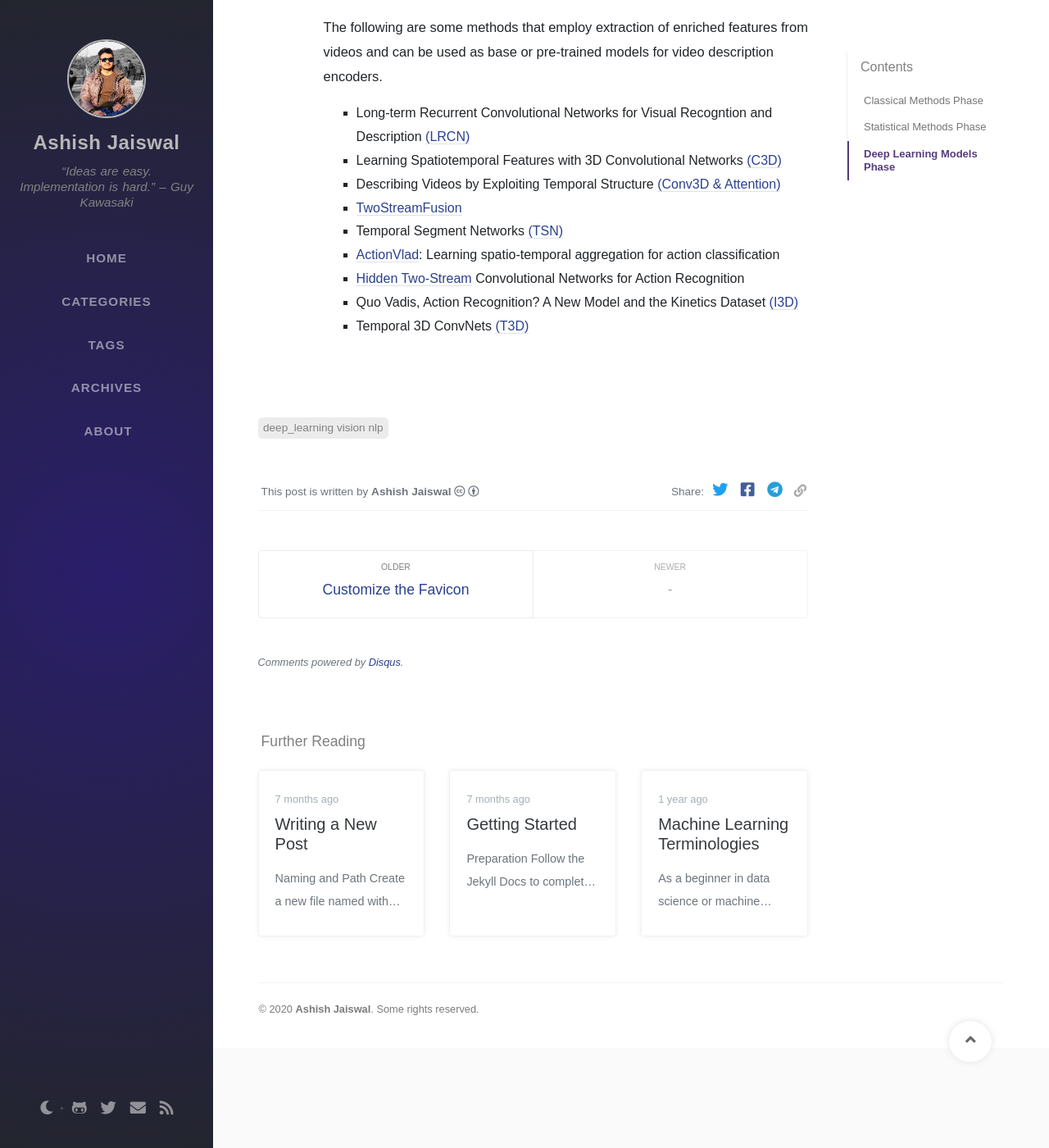
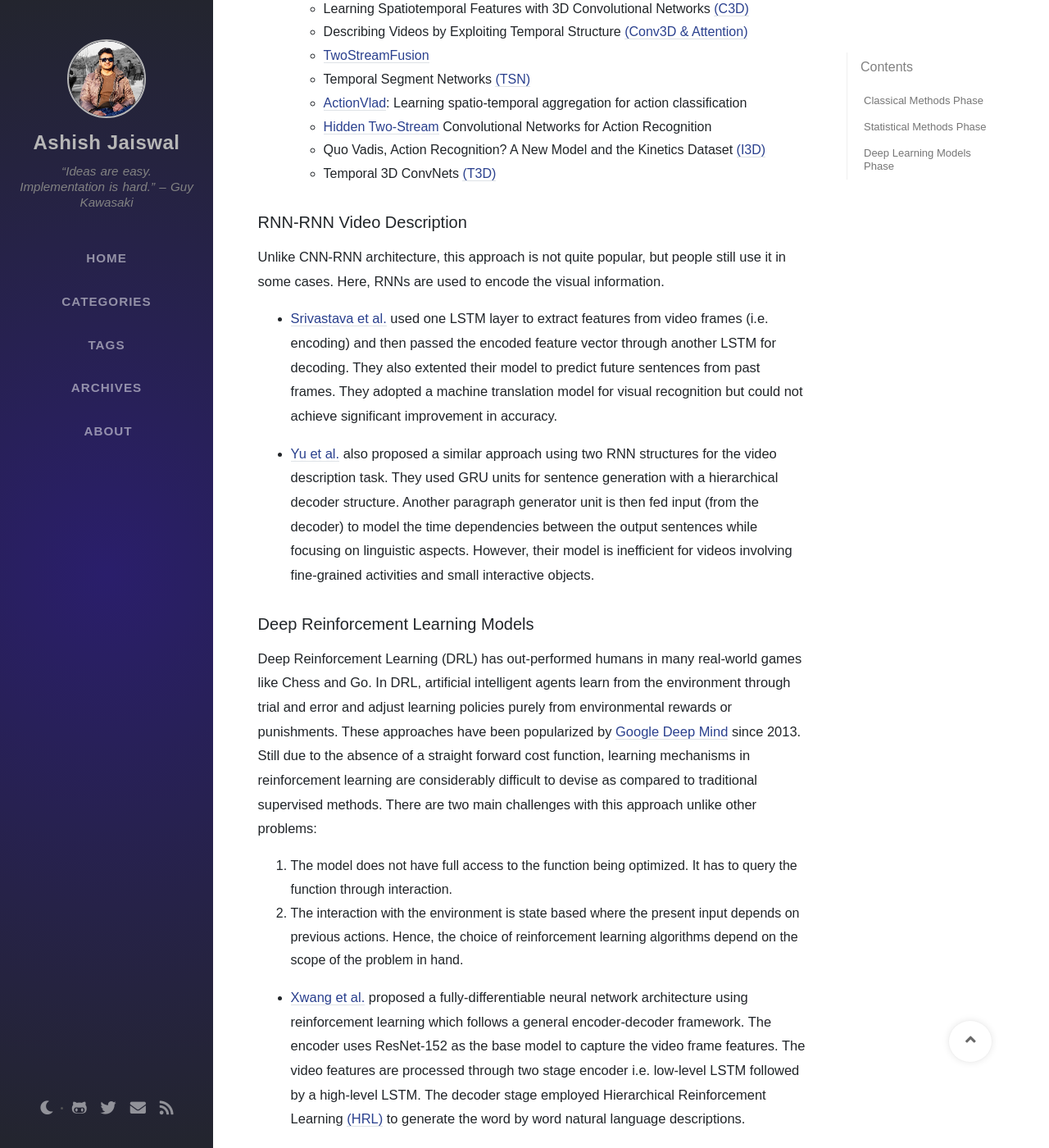
Before and after one commit to asheeshcric/blog, a Jekyll site: the page built from _posts/2020-04-01-an-overview-of-research-on-video-description.md, in a window 1280 px wide and 1400 px high, scrolled down 7001 px. Shown: the whole window at 82% size. Built offline with Jekyll 4.4.1, drawn with Linux system fonts in a browser that asks for light colours; nearby versions of some CDN libraries; some web fonts are replaced; comment, search, counter and statistics services are not loaded; some of the changed text lies outside the part shown.

Commit message:
Refine post: Video Description

```diff
--- a/_posts/2020-03-31-a-beginners-guide-to-video-description.md
+++ b/_posts/2020-04-01-an-overview-of-research-on-video-description.md
@@ -1,16 +1,17 @@
 ---
-title: A Beginner's Guide to Understanding Video Description
-date: 2020-03-31 16:51:32 -0500
-categories: [Tutorial]
-tags: [deep_learning vision nlp]
+title: An Overview of research on Video Description
+date: 2020-04-01 22:35:32 -0500
+categories: [Illustration]
+tags: [machine_learning]
 description: This post discusses about different methods, surveys, and metrics that have been introduced in the field of video description. Video description is one of the popular fields in today's research that involves understanding and detection of occurrences of many entities in a video.
 ---
 
-I am writing this at the time when it has been more than two weeks since the United States (including most parts of the
-world) have gone into lockdown and all the colleges and work places have been moved to be operating remotely. This is the
-reason I've had some spare time to read a few research papers covering topics like video analysis, self-supervised learning,
-and human-action recognition. I would like to grab this opportunity to write a comprehensive article on things that I learned
-about video description and its current state of the art methodologies, datasets, and results.
+The following post is inspired from the paper [Video Description: A Survey of Methods, Datasets and Evaluation Metrics](https://arxiv.org/abs/1806.00186).
+I have tried to summarize the research that has been undergone in the field of visual recognition and video description
+in this writing. This post discusses about the methods that have been used since the past by categorizing them into three
+special groups so that it is easier to understand the progress of classical methods in comparison to modern deep learning
+methods.
+
 
 Video description is one of the popular fields in today's research that involves understanding and detection of occurrences
 of many entities in a video. By "entities", we mean things like *background scene*, *humans*, *objects*, *human actions*,
@@ -155,66 +156,110 @@
 the extracted relevant features that represent the input are used in predicting the description of the input video, i.e
 in generating sequences of words and sentences. These architectures are individually described below.
 
-- **CNN-RNN Video Description**:
-    - As it is already clear by the name, in this architecture, convolutional networks are used for visual encoding. CNN
-    is still by far the most popular network structure used for visual encoding. The encoding process can be broadly
-    categorized into *fixed-size* and *variable-size* video encoding.
+### CNN-RNN Video Description
+As it is already clear by the name, in this architecture, convolutional networks are used for visual encoding. CNN
+is still by far the most popular network structure used for visual encoding. The encoding process can be broadly
+categorized into *fixed-size* and *variable-size* video encoding.
 
-    - [Donahue et al.](https://arxiv.org/abs/1411.4389) in 2014 were the first to use deep neural networks to solve the problem
-    of video captioning. They proposed three differenct architectures to solve this problem. The first one, LSTM
-    encoder-decoder with CRF max where they replaced the [SMT](http://ivan-titov.org/papers/iccv13.pdf) module with
-    a stacked LSTM comprising two layers for encoding and decoding. Other variants of this architecture, LSTM decoder with
-    CRF max and LSTM decoder with CRF probabilities also performed better than the SMT based approach. But they were still
-    not trainable in an end-to-end fashion.
+- [Donahue et al.](https://arxiv.org/abs/1411.4389) in 2014 were the first to use deep neural networks to solve the problem
+of video captioning. They proposed three differenct architectures to solve this problem. The first one, LSTM
+encoder-decoder with CRF max where they replaced the [SMT](http://ivan-titov.org/papers/iccv13.pdf) module with
+a stacked LSTM comprising two layers for encoding and decoding. Other variants of this architecture, LSTM decoder with
+CRF max and LSTM decoder with CRF probabilities also performed better than the SMT based approach. But they were still
+not trainable in an end-to-end fashion.
 
-    - [Venugopalan et al.](https://arxiv.org/abs/1412.4729) presented the first end-to-end trainable network architecture
-    for generating natural language description of videos. Their model is able to simultaneously learn the semantic as well
-    as grammatical structure of the associated language and also reported results on open domain YouTube Clips. The model was
-    built by directly connecting an LSTM to the output of the CNN. This model has been the base of many recent models in
-    sequence learning. As usual, the CNN layers extract feature vectors which is input to the first LSTM layer, where the
-    hidden state of the first LSTM becomes input to the second LSTM unit for caption generation. This end-to-end model
-    performed better than the previous video description systems at the time and was effectively generating sentences
-    without any templates. However, as a result of simple averaging, valuable temporal information of the video such as
-    the order of appearances of any two objects are lost. Therefore, this approach is only capable of generating captions
-    for short clips with a single main event in the clip.
+- [Venugopalan et al.](https://arxiv.org/abs/1412.4729) presented the first end-to-end trainable network architecture
+for generating natural language description of videos. Their model is able to simultaneously learn the semantic as well
+as grammatical structure of the associated language and also reported results on open domain YouTube Clips. The model was
+built by directly connecting an LSTM to the output of the CNN. This model has been the base of many recent models in
+sequence learning. As usual, the CNN layers extract feature vectors which is input to the first LSTM layer, where the
+hidden state of the first LSTM becomes input to the second LSTM unit for caption generation. This end-to-end model
+performed better than the previous video description systems at the time and was effectively generating sentences
+without any templates. However, as a result of simple averaging, valuable temporal information of the video such as
+the order of appearances of any two objects are lost. Therefore, this approach is only capable of generating captions
+for short clips with a single main event in the clip.
 
-    - With the success of [C3D](https://arxiv.org/abs/1412.0767v1) in capturing spatio-temporal action dynamics in videos,
-    [Li et al.](https://arxiv.org/abs/1502.08029) proposed a novel 3D-CNN to model the spatio-temporal information in
-    videos. The 3D-CNN part of their model is based on [GoogLeNet](https://static.googleusercontent.com/media/research.google.com/en//pubs/archive/43022.pdf)
-    and pre-trained on an activity recognition dataset. The speciality of their model is that it was able to capture local
-    fine motion information between consecutive frames. This local information is subsequently summarized and preserved
-    through higher-level representations by modeling a video as a 3D spatio-temporal cuboid with concatenation of [HoG,
-    HoF](https://link.springer.com/chapter/10.1007/11744047_33), [MbH](https://www.irisa.fr/vista/Papers/2009_bmvc_wang.pdf).
-    These transformations not only help capture local motion features but also reduce the computation of the subsequent
-    3D CNN. They also introduced temporal attention mechanisms in RNN which improved the results.
+- With the success of [C3D](https://arxiv.org/abs/1412.0767v1) in capturing spatio-temporal action dynamics in videos,
+[Li et al.](https://arxiv.org/abs/1502.08029) proposed a novel 3D-CNN to model the spatio-temporal information in
+videos. The 3D-CNN part of their model is based on [GoogLeNet](https://static.googleusercontent.com/media/research.google.com/en//pubs/archive/43022.pdf)
+and pre-trained on an activity recognition dataset. The speciality of their model is that it was able to capture local
+fine motion information between consecutive frames. This local information is subsequently summarized and preserved
+through higher-level representations by modeling a video as a 3D spatio-temporal cuboid with concatenation of [HoG,
+HoF](https://link.springer.com/chapter/10.1007/11744047_33), [MbH](https://www.irisa.fr/vista/Papers/2009_bmvc_wang.pdf).
+These transformations not only help capture local motion features but also reduce the computation of the subsequent
+3D CNN. They also introduced temporal attention mechanisms in RNN which improved the results.
 
-    - Recently, [GRU-EVE](https://arxiv.org/pdf/1902.10322.pdf) was proposed for video captioning which effectively uses
-    a standard GRU (Gated Recurrent Unit) for language modeling but enriched with Short Fourier Transform (SFT) on
-    2D/3D-CNN features in a hierarchical manner to encapsulate the spatio-temporal video dynamics. They further enrich
-    the visual features with high level semantics of the detected objects and actions in the video as extra signal to the
-    network. Apparently, the enriched features obtained by applying SFT on 2D-CNN features alone, outperformed C3D features.
+- Recently, [GRU-EVE](https://arxiv.org/pdf/1902.10322.pdf) was proposed for video captioning which effectively uses
+a standard GRU (Gated Recurrent Unit) for language modeling but enriched with Short Fourier Transform (SFT) on
+2D/3D-CNN features in a hierarchical manner to encapsulate the spatio-temporal video dynamics. They further enrich
+the visual features with high level semantics of the detected objects and actions in the video as extra signal to the
+network. Apparently, the enriched features obtained by applying SFT on 2D-CNN features alone, outperformed C3D features.
 
-    - When it comes to *variable-size visual representation* (unlike above methods), the models are able to directly map
-    input videos comprising different number of frames to variable length words or sentences (outputs) by successfully
-    modeling various complex temporal dynamics. [Venugopalan et al.](https://arxiv.org/abs/1505.00487) in 2015, again proposed
-    an architecture using sequence-to-sequence approach for video captioning with a two-layered LSTM framework.
+- When it comes to *variable-size visual representation* (unlike above methods), the models are able to directly map
+input videos comprising different number of frames to variable length words or sentences (outputs) by successfully
+modeling various complex temporal dynamics. [Venugopalan et al.](https://arxiv.org/abs/1505.00487) in 2015, again proposed
+an architecture using sequence-to-sequence approach for video captioning with a two-layered LSTM framework.
 
-    - [Yu et al.](https://arxiv.org/abs/1510.07712) introduced a hierarchical recurrent neural network (h-RNN) that
-    applies [attention mechanisms](https://papers.nips.cc/paper/7181-attention-is-all-you-need.pdf) on both the temporal
-    and spatial aspects. They focused on the sentence decoder and introduced a hierarchical framework that comprises of
-    a sentence generator and on top of that a paragraph generator.
+- [Yu et al.](https://arxiv.org/abs/1510.07712) introduced a hierarchical recurrent neural network (h-RNN) that
+applies [attention mechanisms](https://papers.nips.cc/paper/7181-attention-is-all-you-need.pdf) on both the temporal
+and spatial aspects. They focused on the sentence decoder and introduced a hierarchical framework that comprises of
+a sentence generator and on top of that a paragraph generator.
 
 
-    - **Popular Video Features Extraction Methods and Action Recognition**
+- **Popular Video Features Extraction Methods and Action Recognition**
 
-        The following are some methods that employ extraction of enriched features from videos and can be used as base or
-        pre-trained models for video description encoders.
-        - Long-term Recurrent Convolutional Networks for Visual Recogntion and Description [(LRCN)](https://arxiv.org/abs/1411.4389)
-        - Learning Spatiotemporal Features with 3D Convolutional Networks [(C3D)](https://arxiv.org/pdf/1412.0767.pdf)
-        - Describing Videos by Exploiting Temporal Structure [(Conv3D & Attention)](https://arxiv.org/abs/1502.08029)
-        - [TwoStreamFusion](https://arxiv.org/abs/1604.06573)
-        - Temporal Segment Networks [(TSN)](https://arxiv.org/abs/1608.00859)
-        - [ActionVlad](https://arxiv.org/pdf/1704.02895.pdf): Learning spatio-temporal aggregation for action classification
-        - [Hidden Two-Stream](https://arxiv.org/abs/1704.00389) Convolutional Networks for Action Recognition
-        - Quo Vadis, Action Recognition? A New Model and the Kinetics Dataset [(I3D)](https://arxiv.org/abs/1705.07750)
-        - Temporal 3D ConvNets [(T3D)](https://arxiv.org/abs/1711.08200)
+    The following are some methods that employ extraction of enriched features from videos and can be used as base or
+    pre-trained models for video description encoders.
+    - Long-term Recurrent Convolutional Networks for Visual Recogntion and Description [(LRCN)](https://arxiv.org/abs/1411.4389)
+    - Learning Spatiotemporal Features with 3D Convolutional Networks [(C3D)](https://arxiv.org/pdf/1412.0767.pdf)
+    - Describing Videos by Exploiting Temporal Structure [(Conv3D & Attention)](https://arxiv.org/abs/1502.08029)
+    - [TwoStreamFusion](https://arxiv.org/abs/1604.06573)
+    - Temporal Segment Networks [(TSN)](https://arxiv.org/abs/1608.00859)
+    - [ActionVlad](https://arxiv.org/pdf/1704.02895.pdf): Learning spatio-temporal aggregation for action classification
+    - [Hidden Two-Stream](https://arxiv.org/abs/1704.00389) Convolutional Networks for Action Recognition
+    - Quo Vadis, Action Recognition? A New Model and the Kinetics Dataset [(I3D)](https://arxiv.org/abs/1705.07750)
+    - Temporal 3D ConvNets [(T3D)](https://arxiv.org/abs/1711.08200)
+
+
+### RNN-RNN Video Description
+Unlike CNN-RNN architecture, this approach is not quite popular, but people still use it in some cases. Here, RNNs are
+used to encode the visual information.
+
+- [Srivastava et al.](https://arxiv.org/abs/1502.04681) used one LSTM layer to extract features from video frames
+(i.e. encoding) and then passed the encoded feature vector through another LSTM for decoding. They also extented their
+model to predict future sentences from past frames. They adopted a machine translation model for visual recognition but
+could not achieve significant improvement in accuracy.
+
+- [Yu et al.](https://arxiv.org/abs/1510.07712) also proposed a similar approach using two RNN structures for the video
+description task. They used GRU units for sentence generation with a hierarchical decoder structure. Another paragraph
+generator unit is then fed input (from the decoder) to model the time dependencies between the output sentences while
+focusing on linguistic aspects. However, their model is inefficient for videos involving fine-grained activities and small
+interactive objects.
+
+
+### Deep Reinforcement Learning Models
+Deep Reinforcement Learning (DRL) has out-performed humans in many real-world games like Chess and Go. In DRL, artificial
+intelligent agents learn from the environment through trial and error and adjust learning policies purely from environmental
+rewards or punishments. These approaches have been popularized by [Google Deep Mind](https://deepmind.com/) since 2013.
+Still due to the absence of a straight forward cost function, learning mechanisms in reinforcement learning are
+considerably difficult to devise as compared to traditional supervised methods. There are two main challenges with this
+approach unlike other problems:
+1. The model does not have full access to the function being optimized. It has to query the function through interaction.
+2. The interaction with the environment is state based where the present input depends on previous actions. Hence, the
+choice of reinforcement learning algorithms depend on the scope of the problem in hand.
+
+- [Xwang et al.](http://openaccess.thecvf.com/content_cvpr_2018/papers/Wang_Video_Captioning_via_CVPR_2018_paper.pdf) proposed a fully-differentiable neural network architecture using reinforcement learning which follows
+a general encoder-decoder framework. The encoder uses ResNet-152 as the base model to capture the video frame features.
+The video features are processed through two stage encoder i.e. low-level LSTM followed by a high-level LSTM. The decoder
+stage employed Hierarchical Reinforcement Learning [(HRL)](http://openaccess.thecvf.com/content_cvpr_2018/papers/Wang_Video_Captioning_via_CVPR_2018_paper.pdf)
+to generate the word by word natural language descriptions.
+
+- Similarly, in 2018, [Chen et al.](https://arxiv.org/abs/1803.01457) introduced a RL based model selecting *key
+informative frames* to represent a complete video, in an attempt to minimize computational complexity and unnecessary
+noise. The key frames (a compact subset of 6-8 frames) are selected such that they maximize visual diversity and minimize
+the textual discrepancy. The method also did not use motion features for encoding, a design trade-off between speed and
+accuracy.
+
+DRL based methods are gaining popularity and have shown comparable results in video description. Since their learning
+methodology is unlike other supervised methods, they are less likely to suffer from scarcity of labelled training data,
+computational constraints, and overfitting problems. We can expect these methods to flourish in the near future.
```
Also changed, not shown: _posts/2019-02-08-pythonic-code.md (+1 -1 lines).
